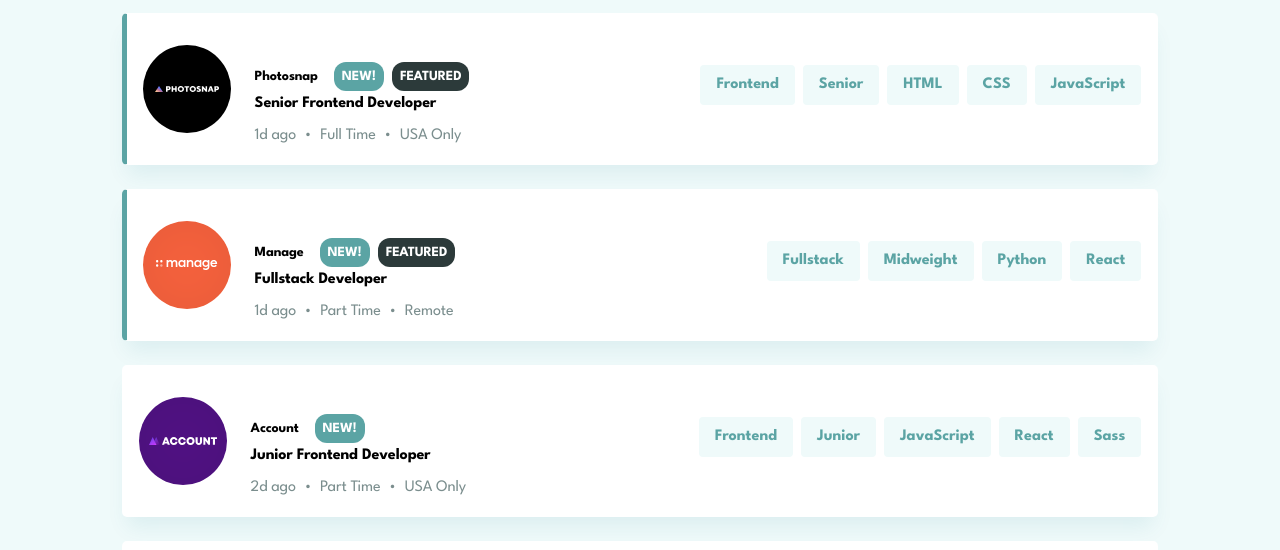
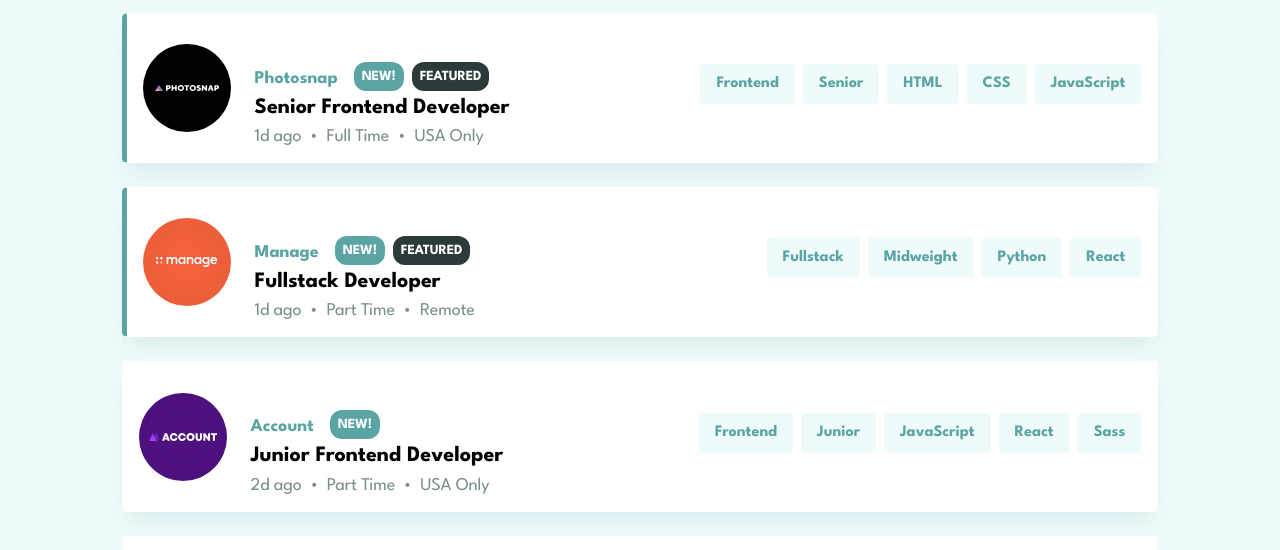
Before and after one commit to furkanssarri/job-listings-with-filtering, a React (Vite) app: page / in a window 1280 px wide. Shown: the part 219-769 px from the top of the page. Built offline with nearby package versions, Linux system fonts and the light colour scheme.

Commit message:
style: fix incorrect text sizes

```diff
--- a/src/components/JobDetails.jsx
+++ b/src/components/JobDetails.jsx
@@ -10,7 +10,7 @@ const JobDetails = ({ item }) => {
       />
       <div className="job-details">
         <div className="job-title-container">
-          <h2 className="text-preset-4-medium">{item.company}</h2>
+          <h2 className="text-preset-2-bold">{item.company}</h2>
           <div
             className="job-tags-container text-preset-4-medium"
             aria-label="Job status tags"
@@ -19,9 +19,9 @@ const JobDetails = ({ item }) => {
             {item.featured && <span className="tag featured">Featured</span>}
           </div>
         </div>
-        <h1 className="text-preset-3-bold">{item.position}</h1>
+        <h1 className="text-preset-1-bold">{item.position}</h1>
         <div className="job-meta-container">
-          <ul className="text-preset-3-medium">
+          <ul className="text-preset-2-medium">
             <li>{item.postedAt}</li>
             <li>{item.contract}</li>
             <li>{item.location}</li>
--- a/src/styles/components.css
+++ b/src/styles/components.css
@@ -68,7 +68,7 @@
     gap: var(--spacing-100);
   }
 
-  main article .job-title-container h1 {
+  main article .job-title-container h2 {
     color: var(--colors-green-400);
   }
 
@@ -77,12 +77,12 @@
     gap: var(--spacing-200);
   }
 
-  main article .job-info .job-details h2 {
+  main article .job-info .job-details h1 {
     cursor: pointer;
     transition: 0.1s ease-in;
   }
 
-  main article .job-info .job-details h2:hover {
+  main article .job-info .job-details h1:hover {
     color: var(--colors-green-400);
   }
 
```
